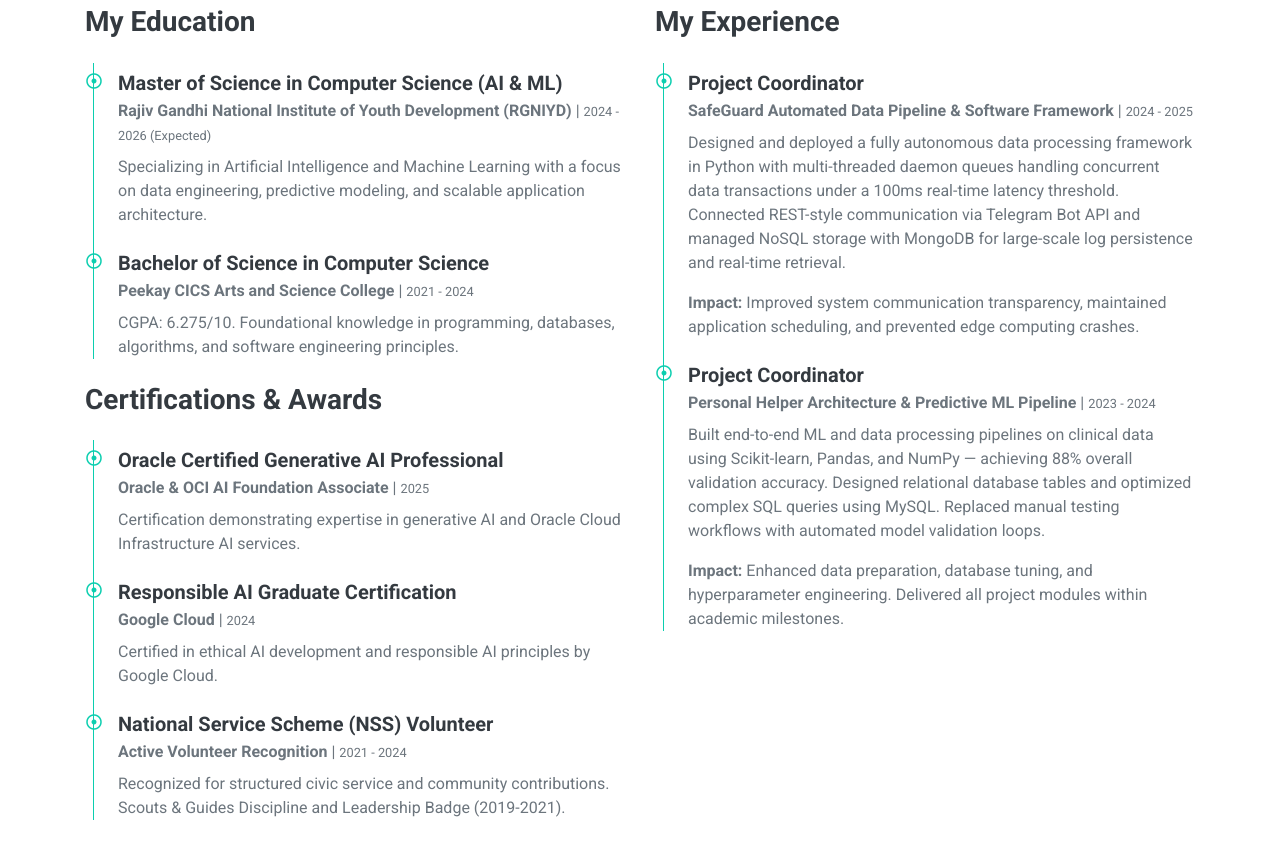
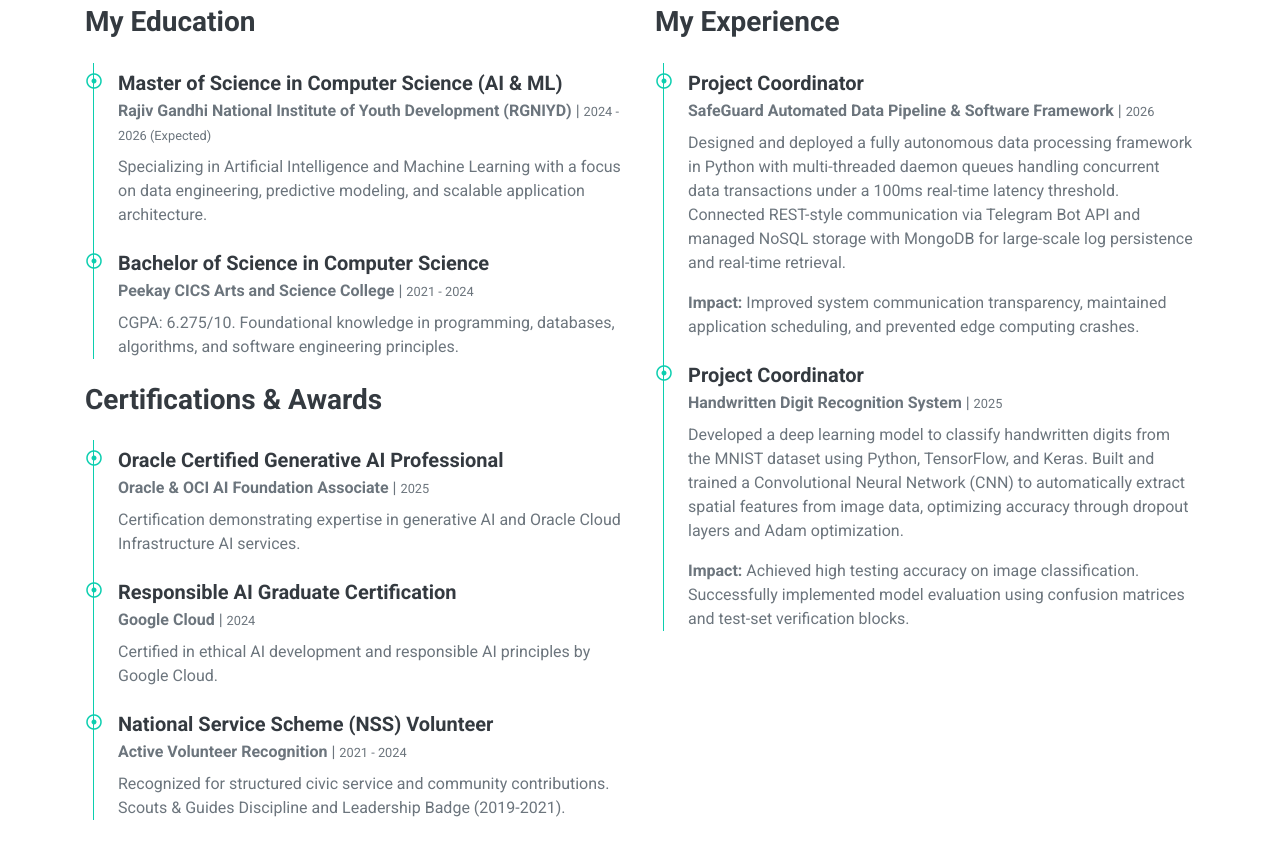
Before and after one commit to shamilafarha/shamilafarha.github.io, a plain HTML site: page index.html in a window 1280 px wide. Shown: the part 2000-2858 px from the top of the page. Drawn offline with nearby package versions, Linux system fonts and the light colour scheme.

Commit message:
Update index.html

```diff
--- a/index.html
+++ b/index.html
@@ -163,17 +163,17 @@
                         <div class="position-relative mb-4">
                             <i class="far fa-dot-circle text-primary position-absolute" style="top: 2px; left: -32px;"></i>
                             <h5 class="font-weight-bold mb-1">Project Coordinator</h5>
-                            <p class="mb-2"><strong>SafeGuard Automated Data Pipeline &amp; Software Framework</strong> | <small>2024 - 2025</small></p>
+                            <p class="mb-2"><strong>SafeGuard Automated Data Pipeline &amp; Software Framework</strong> | <small>2026</small></p>
                             <p>Designed and deployed a fully autonomous data processing framework in Python with multi-threaded daemon queues handling concurrent data transactions under a 100ms real-time latency threshold. Connected REST-style communication via Telegram Bot API and managed NoSQL storage with MongoDB for large-scale log persistence and real-time retrieval.</p>
                             <p><strong>Impact:</strong> Improved system communication transparency, maintained application scheduling, and prevented edge computing crashes.</p>
                         </div>
                         <div class="position-relative mb-4">
-                            <i class="far fa-dot-circle text-primary position-absolute" style="top: 2px; left: -32px;"></i>
-                            <h5 class="font-weight-bold mb-1">Project Coordinator</h5>
-                            <p class="mb-2"><strong>Personal Helper Architecture &amp; Predictive ML Pipeline</strong> | <small>2023 - 2024</small></p>
-                            <p>Built end-to-end ML and data processing pipelines on clinical data using Scikit-learn, Pandas, and NumPy — achieving 88% overall validation accuracy. Designed relational database tables and optimized complex SQL queries using MySQL. Replaced manual testing workflows with automated model validation loops.</p>
-                            <p><strong>Impact:</strong> Enhanced data preparation, database tuning, and hyperparameter engineering. Delivered all project modules within academic milestones.</p>
-                        </div>
+    <i class="far fa-dot-circle text-primary position-absolute" style="top: 2px; left: -32px;"></i>
+    <h5 class="font-weight-bold mb-1">Project Coordinator</h5>
+    <p class="mb-2"><strong>Handwritten Digit Recognition System</strong> | <small>2025</small></p>
+    <p>Developed a deep learning model to classify handwritten digits from the MNIST dataset using Python, TensorFlow, and Keras. Built and trained a Convolutional Neural Network (CNN) to automatically extract spatial features from image data, optimizing accuracy through dropout layers and Adam optimization.</p>
+    <p><strong>Impact:</strong> Achieved high testing accuracy on image classification. Successfully implemented model evaluation using confusion matrices and test-set verification blocks.</p>
+                    </div>
                     </div>
                 </div>
             </div>
```
